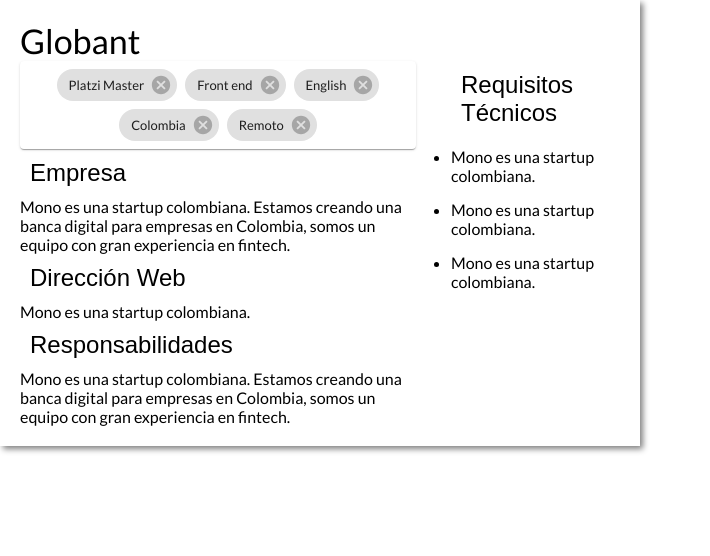
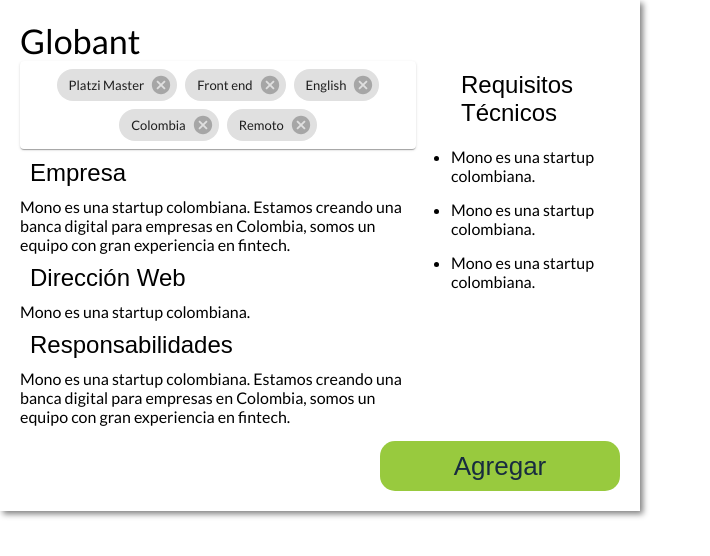
Before and after one commit to Seveen-Team/frontend, a React app: page / in a window 1280 px wide. Shown: the top 556 px of the page, without its empty margins (0-710 px from the left). Built offline with nearby package versions, Linux system fonts and the light colour scheme.

Commit message:
[UPLOAD] MasInfo component

```diff
--- a/src/components/MasInfo/index.js
+++ b/src/components/MasInfo/index.js
@@ -22,6 +22,11 @@
   padding-left: 35px;
 `;
 
+const WrapperBase = styled.div`
+  display: flex;
+  justify-content: flex-end;
+`;
+
 const Title = styled.p`
   width: 90%;
   padding: 5px;
@@ -40,6 +45,19 @@
 
 const Item = styled.li`
   margin-top: 15px;
+`;
+
+const Bottom = styled.button`
+  margin-top: 15px;
+  font-family: Babes, sans-serif;
+  font-size: 26px;
+  border-radius: 15px;
+  outline: none;
+  border: none;
+  background-color: #98ca3e;
+  color: #182c3f;
+  width: 40%;
+  height: 50px;
 `;
 
 const MasInfo = () => {
@@ -73,6 +91,9 @@
           </List>
         </WrapperRight>
       </WrapperColumns>
+      <WrapperBase>
+        <Bottom>Agregar </Bottom>
+      </WrapperBase>
     </WrapperMasInfo>
   );
 };
```
Also changed, not shown: src/components/InfoRight/index.js (deleted, +0 -48 lines).
